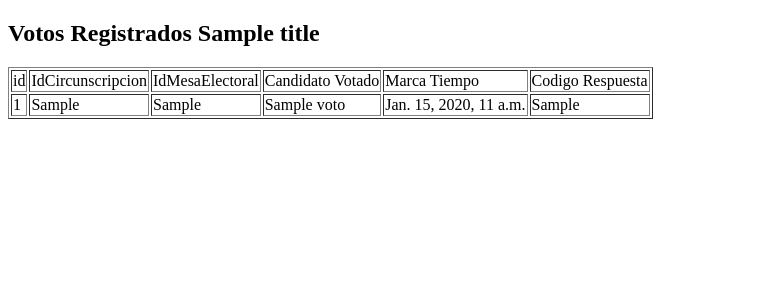
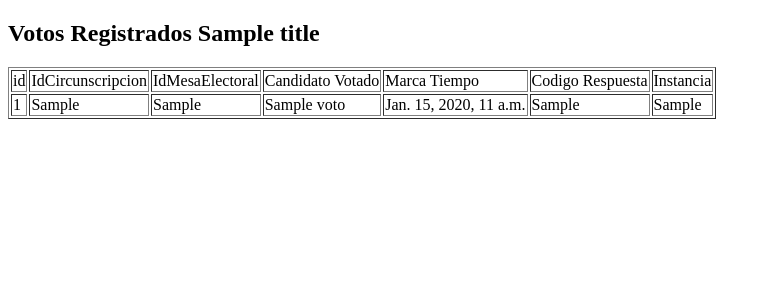
Before and after one commit to vickkky3/P3_SI2, a Django app: template P1-base/votoApp/templates/template_get_votos_result.html in a window 1280 px wide. Shown: the top 300 px of the page, without its empty margins (0-771 px from the left). Run offline with Django 4.2, Linux system fonts and the light colour scheme; tables that the repository leaves empty hold one stand-in row (values such as "Sample post"); the template is opened without the code that fills it: values that come from a table or form of the project are taken from there, most other values are stand-ins (such as "Sample title", 1, 10 or a date in 2020).

Commit message:
cambios para instance

```diff
--- a/P1-base/votoApp/models.py
+++ b/P1-base/votoApp/models.py
@@ -46,6 +46,7 @@ class Voto(models.Model):
     marcaTiempo = models.DateTimeField(auto_now=True)
     codigoRespuesta = models.CharField(max_length=3,
                                        default=CodigoRespuesta.RESPUESTA_OK)
+    instancia = models.CharField(max_length=24, default=1)
 
     class Meta:
         # Garantiza que cada persona (numeroDNI) solo pueda emitir
--- a/P1-base/votoApp/templates/template_get_votos_result.html
+++ b/P1-base/votoApp/templates/template_get_votos_result.html
@@ -14,6 +14,7 @@
 	<td>Candidato Votado</td>
 	<td>Marca Tiempo</td>
 	<td>Codigo Respuesta</td>
+	<td>Instancia</td>
 	</tr>
 
 	{% for voto in result %}
@@ -24,6 +25,7 @@
 		<td> {{voto.nombreCandidatoVotado}} </td>
 		<td> {{voto.marcaTiempo}} </td>
 		<td> {{voto.codigoRespuesta}} </td>
+		<td> {{voto.instancia}} </td>
 	</tr>
 	{% endfor %}
 	</table>
--- a/P1-base/votoApp/views.py
+++ b/P1-base/votoApp/views.py
@@ -2,6 +2,7 @@ from django.shortcuts import redirect, render
 from votoApp.forms import VotoForm, CensoForm, DelVotoForm, GetVotosForm
 from votoApp.votoDB import (verificar_censo, registrar_voto,
                             eliminar_voto, get_votos_from_db)
+import socket
 
 
 TITLE = '(votoSite)'
@@ -28,6 +29,7 @@ def aportarinfo_voto(request):
         # add numeroDNI to data
         voto_data['censo_id'] = numeroDNI
         # save voto and get updated voto
+        voto_data['instancia'] = socket.gethostname()
         voto = registrar_voto(voto_data)
         if voto is None:
             return render(request, 'template_mensaje.html',
@@ -85,7 +87,8 @@ def testbd(request):
         data['censo_id'] = censo_form.cleaned_data['numeroDNI']
 
         # save voto
-
+        voto_data = voto_form.cleaned_data
+        voto_data['instancia'] = socket.gethostname()
         voto = registrar_voto(data)
 
         if voto is None:
```
Also changed, not shown: P1-base/votoApp/migrations/0003_voto_instancia.py (added).
